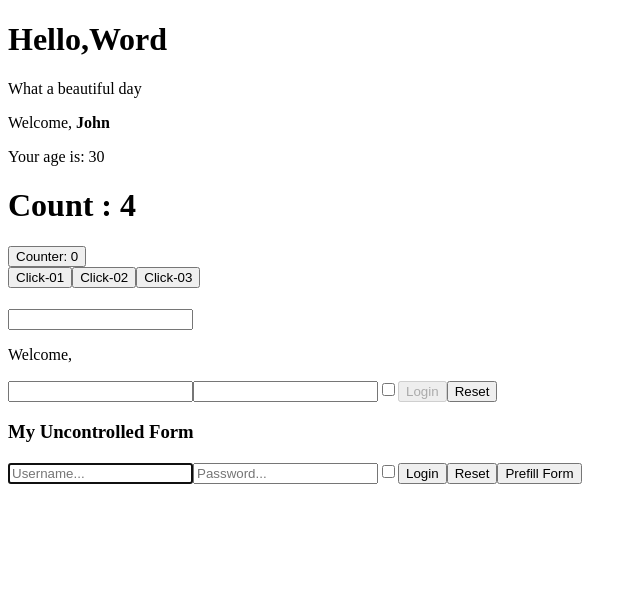
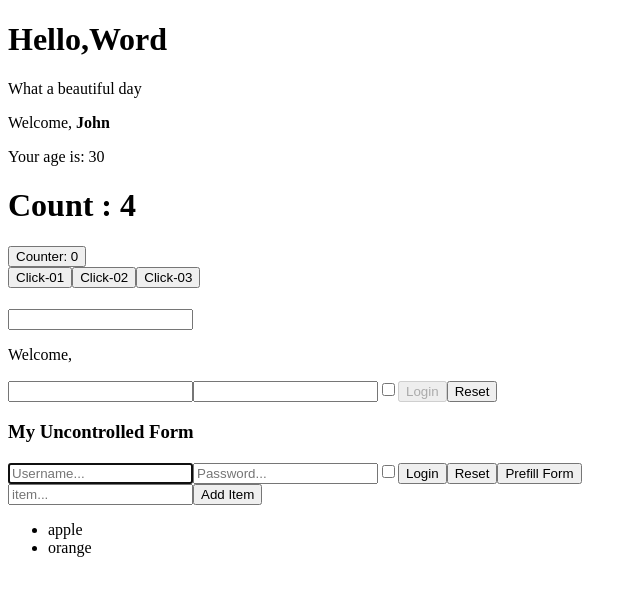
Before and after one commit to Ignazioconti/React_V2, a React (Create React App) app in the folder my-app/: page / in a window 1280 px wide. Shown: the top 596 px of the page, without its empty margins (0-640 px from the left). Built offline with nearby package versions, Linux system fonts and the light colour scheme.

Commit message:
Svolgimento

```diff
--- a/my-app/src/App.js
+++ b/my-app/src/App.js
@@ -5,6 +5,7 @@ import { Counter } from "./Counter";
 import { HelloWord } from "./HelloWord";
 import { InteractiveWelcome } from "./InteractiveWelcome";
 import { Login } from "./Login";
+import { TodoList } from "./TodoList";
 import { UncontrolledLogin } from "./UncontrolledLogin";
 import { Welcome } from "./Welcome";
 export class App extends React.Component {
@@ -23,6 +24,7 @@ export class App extends React.Component {
         <InteractiveWelcome />
         <Login />
         <UncontrolledLogin />
+        <TodoList />
       </div>
     );
   }
--- /dev/null
+++ b/my-app/src/TodoList.js
@@ -0,0 +1,47 @@
+import React from "react";
+
+export class TodoList extends React.Component {
+  state = {
+    items: ["apple", "orange"],
+    input: null,
+  };
+
+  handleInputItems = (event) => {
+    const value = event.target.value;
+    this.setState({
+      input: value,
+    });
+  };
+
+  componentDidMount = () => {
+    this.setState({
+      items: this.state.items.map((item, index) => (
+        <li key={item + index}>{item}</li>
+      )),
+    });
+  };
+
+  AddItem = () => {
+    this.state.items.push(<li>{this.state.input}</li>);
+    this.setState({
+      input: "",
+    });
+  };
+
+  render() {
+    return (
+      <div>
+        <input
+          onChange={this.handleInputItems}
+          type="text"
+          placeholder="item..."
+          value={this.state.input}
+        ></input>
+        <button type="button" onClick={this.AddItem}>
+          Add Item
+        </button>
+        <ul>{this.state.items}</ul>
+      </div>
+    );
+  }
+}
```
